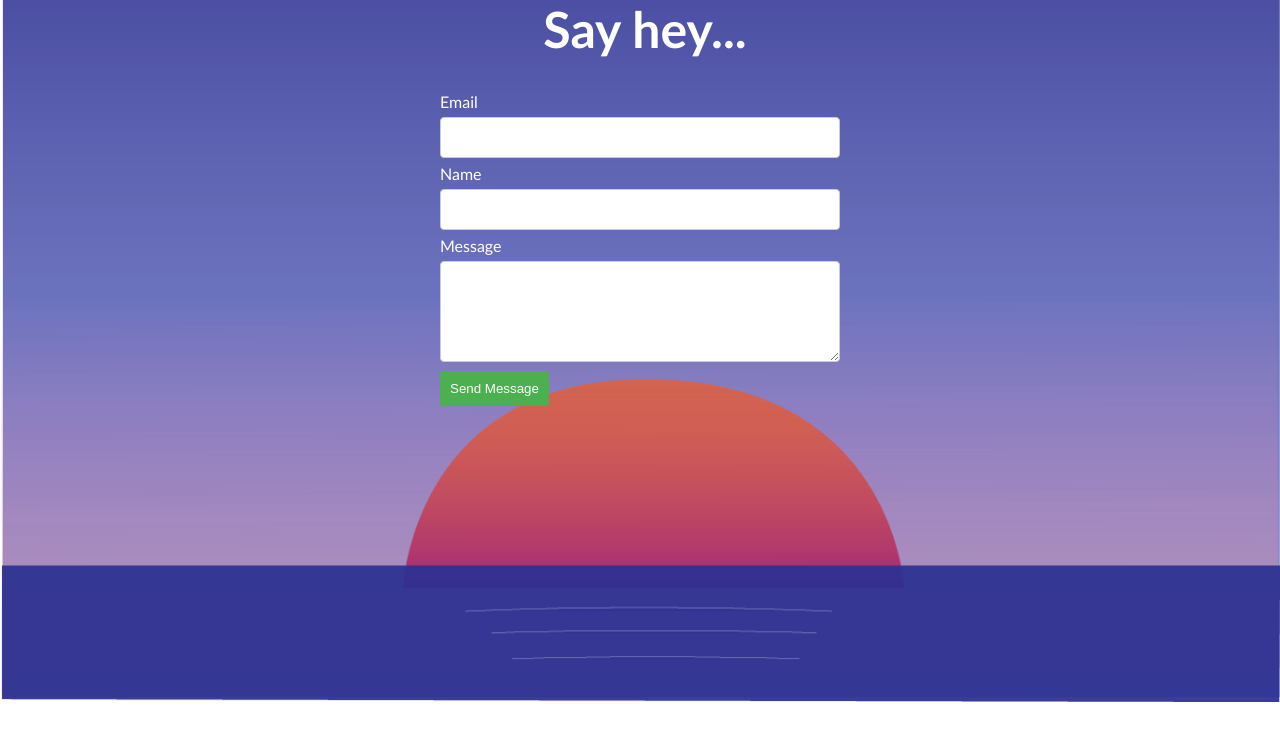
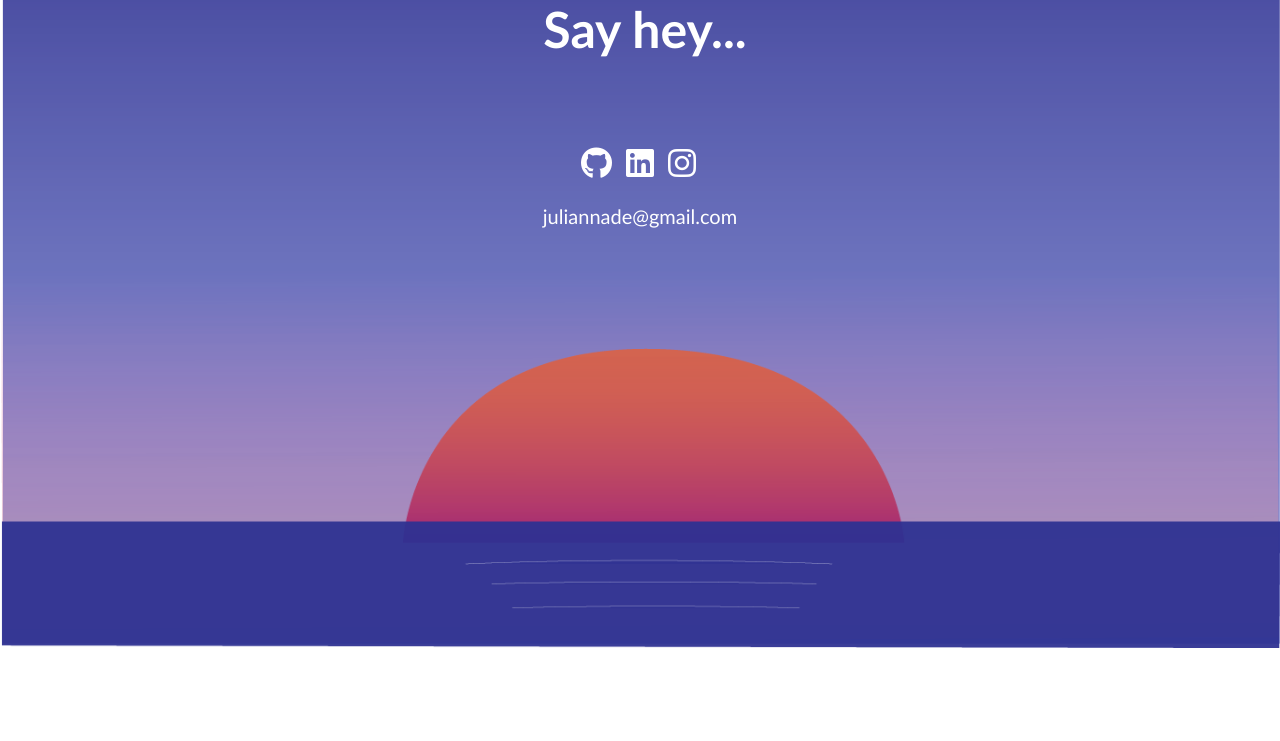
Before and after one commit to juliannade/My-first-portfolio-, a PHP site: page /contact.html in a window 1280 px wide. Shown: the part 35-776 px from the top of the page. Run offline with PHP 8.4, Linux system fonts and the light colour scheme; some libraries are stand-ins or nearby versions.

Commit message:
added links on contact page

```diff
--- a/Contact.css
+++ b/Contact.css
@@ -20,26 +20,41 @@ body {
 }
 
 
-}
-
 img {
     display: block;
     margin: auto;
-    width: 100%;
+    width: 20%;
+    padding-bottom: 50px;
  }
 
+ a:hover {
+  text-shadow: 1px 1px 10px white;
+ }
 
-.form {
-	margin:auto;
-	height: 450px;
-	width:400px;
-	border: 4px blue;
-	color: white;
-	font-family: Trebuchet MS;
+ a {
+  text-decoration: none;
+ }
+
+.icons {
+  padding-top: 50px;
+  margin: auto;
+  width: 10%;
+}
+
+i {
+ color: white;
+ padding: 5px;
+}
+
+p {
+  color: white;
+  font-family: Trebuchet MS;
+  font-size: 20px;
+  text-align: center;
 }
 
 .sunset {
-	height: 160px;
+	height: 400px;
 }
 
 input[type=submit] {
--- a/contact.html
+++ b/contact.html
@@ -5,6 +5,7 @@
     <title>Contact</title>
 
     <link rel="stylesheet" href="Contact.css">
+    <script src="https://use.fontawesome.com/1d7ebb4457.js"></script>
   </head>
   <body>
  <div class="navbar">
@@ -17,19 +18,12 @@
       Say hey...
     </h1>
 
-  <div class="form">
-    <form action="https://<YOUR_HEROKU_APP>.herokuapp.com/send">
-  Email<br><input type="text" name="name"><br>
-  Name<br><input type="text" name="email"><br>
-
-  Message<br><textarea name="message" cols="40" rows="5"></textarea>
-  <input type="submit" value="Send Message">
-    </form>
- </div>
+  <div class="icons">
+ <a href="https://www.github.com/juliannade"> <i class="fa fa-github fa-2x" aria-hidden="true"></i></a>
+  <a href="https://www.linkedin.com/in/julianna-degelman-a8b411120"><i class="fa fa-linkedin-square fa-2x" aria-hidden="true"></i></a>
+  <a href="https://www.instagram.com/degeldesigns/?hl=en"><i class="fa fa-instagram fa-2x" aria-hidden="true"></i></a>
+  </div>
+  <a href="mailto:juliannade@gmail.com" target="_top"><p>juliannade@gmail.com</p></a>
 <div class="sunset"></div>
-
-<!--  <img src="Sunset.png" alt="Sunset" id="sunset" style="width:1280px;height:300px;"> -->
-
-
   </body>
 </html>
```
